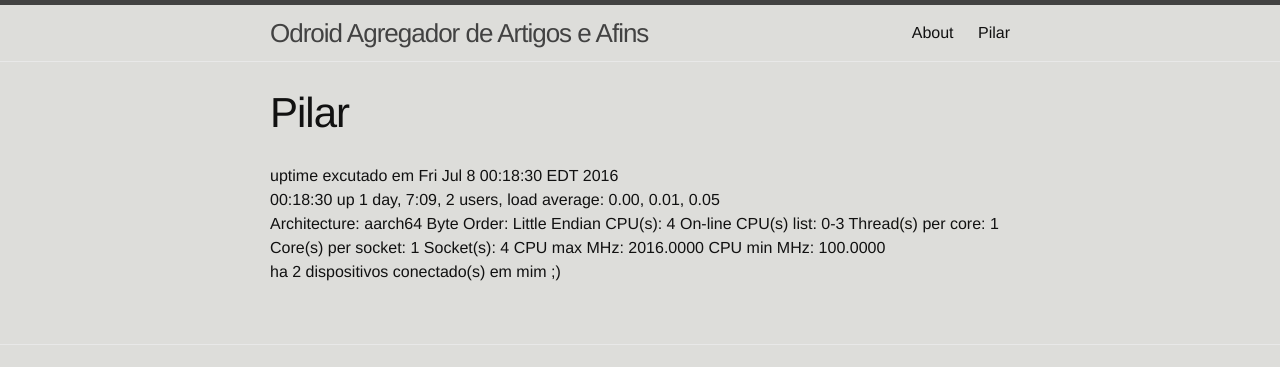
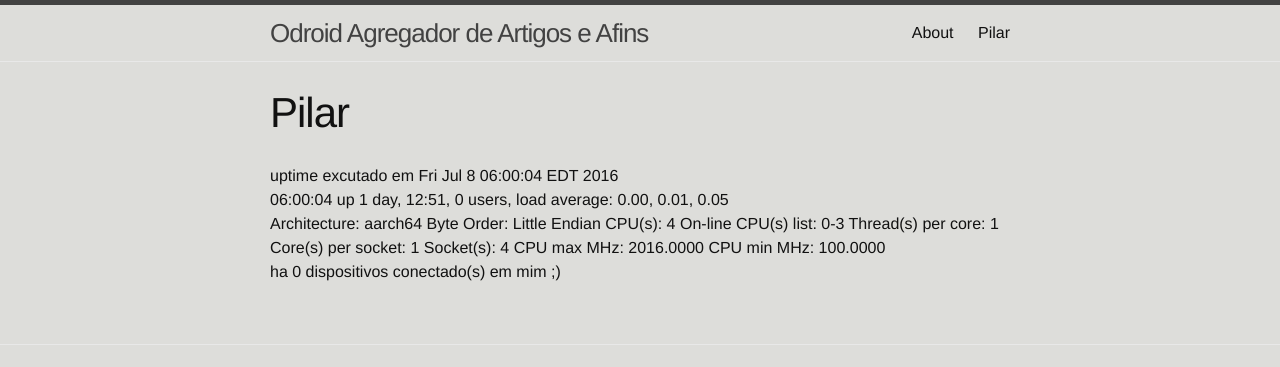
Before and after one commit to robsonneto5pi/odroid-br.github.io, a Jekyll site: the page built from pilar.md, in a window 1280 px wide. Shown: the top 367 px of the page. Built offline with Jekyll 4.4.1, drawn with Linux system fonts in a browser that asks for light colours.

Commit message:
pilar.html

```diff
--- a/_includes/pilar.html
+++ b/_includes/pilar.html
@@ -1,7 +1,7 @@
 <html>
-uptime excutado em Fri Jul  8 00:18:30 EDT 2016
+uptime excutado em Fri Jul  8 06:00:04 EDT 2016
 <br>
- 00:18:30 up 1 day,  7:09,  2 users,  load average: 0.00, 0.01, 0.05
+ 06:00:04 up 1 day, 12:51,  0 users,  load average: 0.00, 0.01, 0.05
 <br>
 Architecture:          aarch64
 Byte Order:            Little Endian
@@ -13,5 +13,5 @@
 CPU max MHz:           2016.0000
 CPU min MHz:           100.0000
 <br>
-ha 2 dispositivos conectado(s) em mim ;)
+ha 0 dispositivos conectado(s) em mim ;)
 </html>
```
